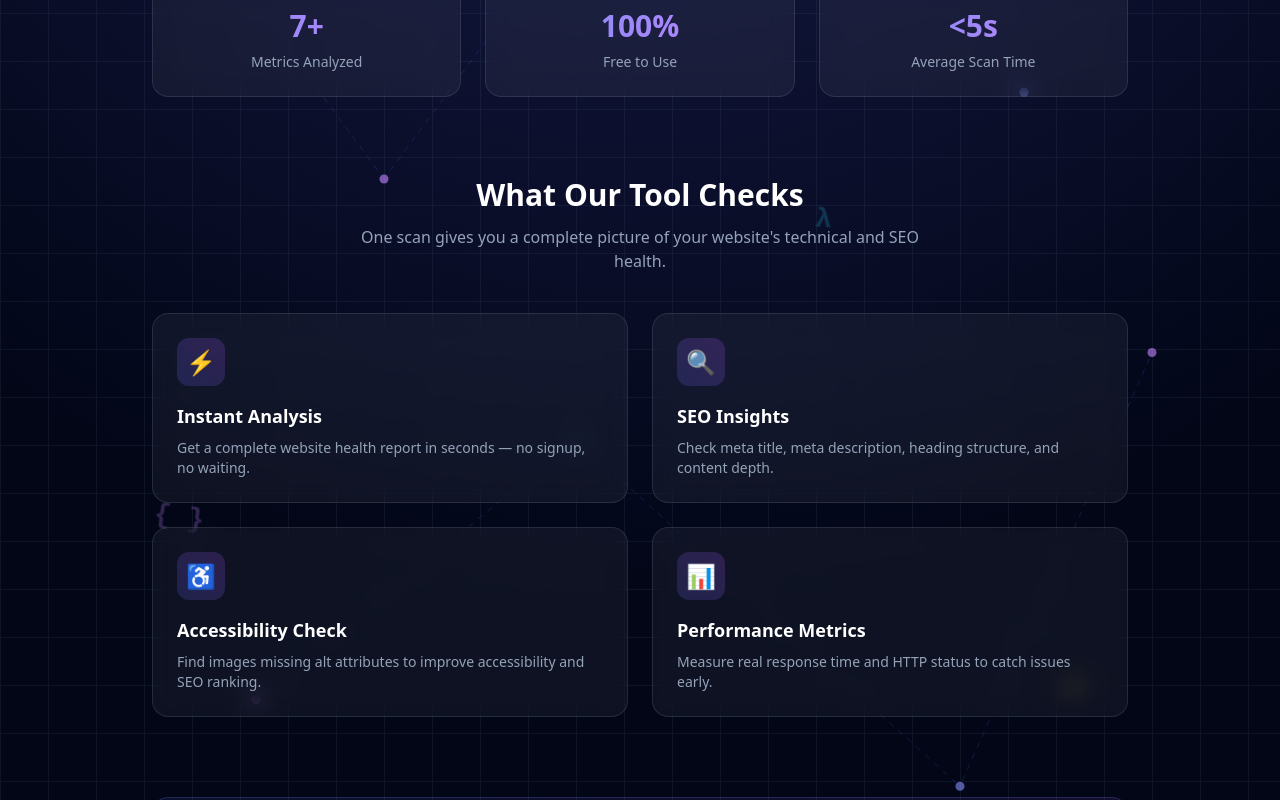
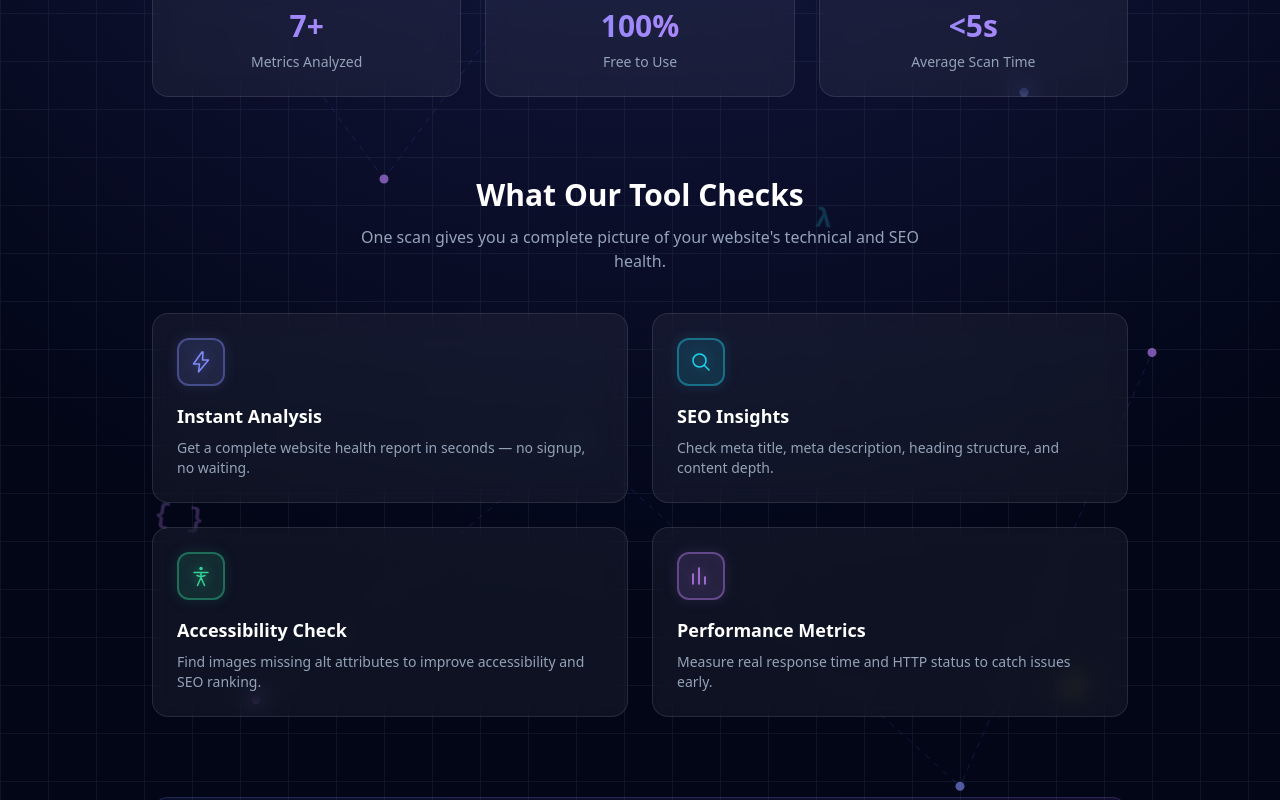
Before and after one commit to kumarnilima1512-bit/WebInfo, a Nuxt app: page /about in a window 1280 px wide. Shown: the part 515-1315 px from the top of the page. Built offline with nearby package versions, Linux system fonts and the light colour scheme.

Commit message:
chore: updated about page

```diff
--- a/app/pages/about.vue
+++ b/app/pages/about.vue
@@ -21,22 +21,26 @@ const features = [
   {
     title: "Instant Analysis",
     description: "Get a complete website health report in seconds — no signup, no waiting.",
-    icon: "⚡",
+    icon: "bolt",
+    color: "indigo",
   },
   {
     title: "SEO Insights",
     description: "Check meta title, meta description, heading structure, and content depth.",
-    icon: "🔍",
+    icon: "search",
+    color: "cyan",
   },
   {
     title: "Accessibility Check",
     description: "Find images missing alt attributes to improve accessibility and SEO ranking.",
-    icon: "♿",
+    icon: "accessibility",
+    color: "emerald",
   },
   {
     title: "Performance Metrics",
     description: "Measure real response time and HTTP status to catch issues early.",
-    icon: "📊",
+    icon: "chart",
+    color: "purple",
   },
 ];
 
@@ -137,10 +141,38 @@ const stats = [
         </p>
 
         <div class="mt-10 grid grid-cols-1 gap-6 sm:grid-cols-2">
-          <div v-for="feature in features" :key="feature.title" class="group rounded-2xl border border-white/10 bg-white/5 p-6 backdrop-blur-md transition hover:border-indigo-400/40 hover:bg-white/10">
-            <div class="flex h-12 w-12 items-center justify-center rounded-xl bg-gradient-to-tr from-indigo-500/20 to-purple-500/20 text-2xl">
-              {{ feature.icon }}
-            </div>
+          <div
+            v-for="feature in features"
+            :key="feature.title"
+            class="feature-card group rounded-2xl border border-white/10 bg-white/5 p-6 backdrop-blur-md transition hover:border-indigo-400/40 hover:bg-white/10"
+          >
+            <span
+              class="icon-glow flex h-12 w-12 items-center justify-center rounded-xl border-2"
+              :class="`icon-${feature.color}`"
+            >
+              <!-- Bolt / Instant Analysis -->
+              <svg v-if="feature.icon === 'bolt'" class="h-6 w-6" fill="none" viewBox="0 0 24 24" stroke="currentColor" stroke-width="1.5">
+                <path stroke-linecap="round" stroke-linejoin="round" d="M13 2L4.5 14h6l-1 8L19.5 10h-6l0.5-8z" />
+              </svg>
+
+              <!-- Search / SEO Insights -->
+              <svg v-else-if="feature.icon === 'search'" class="h-6 w-6" fill="none" viewBox="0 0 24 24" stroke="currentColor" stroke-width="1.5">
+                <circle cx="10.5" cy="10.5" r="6.5" />
+                <path stroke-linecap="round" d="M20 20l-4.5-4.5" />
+              </svg>
+
+              <!-- Accessibility -->
+              <svg v-else-if="feature.icon === 'accessibility'" class="h-6 w-6" fill="none" viewBox="0 0 24 24" stroke="currentColor" stroke-width="1.5">
+                <circle cx="12" cy="4.5" r="1.75" fill="currentColor" stroke="none" />
+                <path stroke-linecap="round" stroke-linejoin="round" d="M5 8.5h14M12 8.5v5m0 0l-3.5 8M12 13.5l3.5 8M8 11.5l4 1.2 4-1.2" />
+              </svg>
+
+              <!-- Bar Chart / Performance -->
+              <svg v-else-if="feature.icon === 'chart'" class="h-6 w-6" fill="none" viewBox="0 0 24 24" stroke="currentColor" stroke-width="1.5">
+                <path stroke-linecap="round" stroke-linejoin="round" d="M4 20V10m6 10V4m6 16v-7" />
+              </svg>
+            </span>
+
             <h3 class="mt-4 text-lg font-semibold text-white">{{ feature.title }}</h3>
             <p class="mt-2 text-sm text-slate-400">{{ feature.description }}</p>
           </div>
@@ -239,4 +271,62 @@ const stats = [
   0%, 100% { transform: translateY(0) rotate(0deg); }
   50% { transform: translateY(-30px) rotate(8deg); }
 }
+
+/* ===== Feature Card Hover ===== */
+.feature-card:hover {
+  box-shadow: 0 0 30px -10px rgba(99, 102, 241, 0.4);
+}
+
+/* ===== Neon Icon Styles ===== */
+.icon-glow {
+  transition: all 0.3s ease;
+}
+
+.icon-indigo {
+  color: #818cf8;
+  border-color: rgba(129, 140, 248, 0.4);
+  background: rgba(129, 140, 248, 0.08);
+  filter: drop-shadow(0 0 6px rgba(129, 140, 248, 0.6));
+}
+
+.feature-card:hover .icon-indigo {
+  border-color: #818cf8;
+  box-shadow: 0 0 18px 2px rgba(129, 140, 248, 0.6);
+}
+
+.icon-cyan {
+  color: #22d3ee;
+  border-color: rgba(34, 211, 238, 0.4);
+  background: rgba(34, 211, 238, 0.08);
+  filter: drop-shadow(0 0 6px rgba(34, 211, 238, 0.6));
+}
+
+.feature-card:hover .icon-cyan {
+  border-color: #22d3ee;
+  box-shadow: 0 0 18px 2px rgba(34, 211, 238, 0.6);
+}
+
+.icon-emerald {
+  color: #34d399;
+  border-color: rgba(52, 211, 153, 0.4);
+  background: rgba(52, 211, 153, 0.08);
+  filter: drop-shadow(0 0 6px rgba(52, 211, 153, 0.6));
+}
+
+.feature-card:hover .icon-emerald {
+  border-color: #34d399;
+  box-shadow: 0 0 18px 2px rgba(52, 211, 153, 0.6);
+}
+
+.icon-purple {
+  color: #c084fc;
+  border-color: rgba(192, 132, 252, 0.4);
+  background: rgba(192, 132, 252, 0.08);
+  filter: drop-shadow(0 0 6px rgba(192, 132, 252, 0.6));
+}
+
+.feature-card:hover .icon-purple {
+  border-color: #c084fc;
+  box-shadow: 0 0 18px 2px rgba(192, 132, 252, 0.6);
+}
 </style>
```
